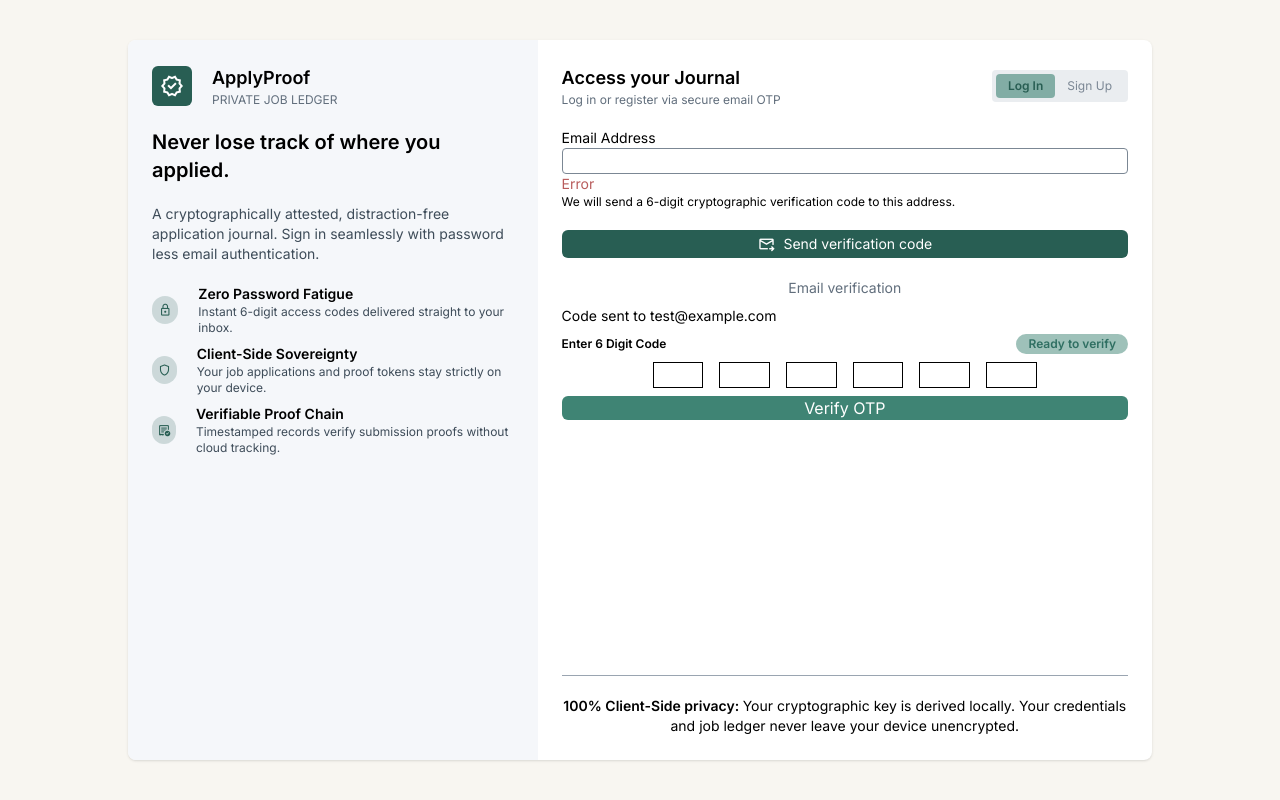
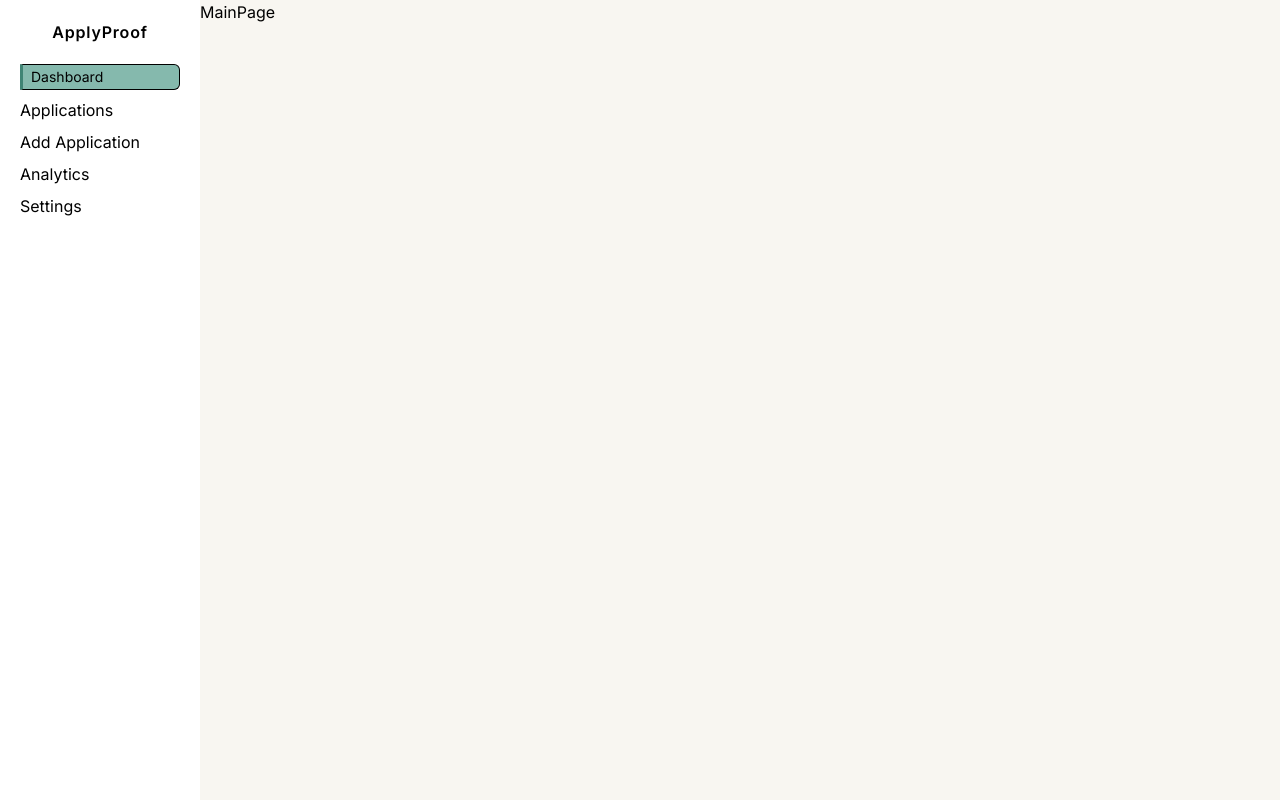
Before and after one commit to Khageswar-M/apply-proof, a React (Vite) app in the folder webApp/: page / in a window 1280 px wide. Built offline with nearby package versions, Linux system fonts and the light colour scheme.

Commit message:
added aside bar

```diff
--- a/webApp/src/App.jsx
+++ b/webApp/src/App.jsx
@@ -1,11 +1,13 @@
 import LandingPage from './components/screens/LandingPageScreen'
 import AuthScreen from './components/screens/AuthScreen'
+import ApplicationsScreen from './components/screens/ApplicationsScreen'
 
 const App = () => {
   return (
     <div className='app-container'>
       {/* <LandingPage/> */}
-      <AuthScreen/>
+      {/* <AuthScreen/> */}
+      <ApplicationsScreen />
     </div>
   )
 }
--- /dev/null
+++ b/webApp/src/components/pages/dashboard/AsidePage.jsx
@@ -0,0 +1,53 @@
+import React, { useState } from 'react'
+
+const TABS = [
+    {
+        id: 1,
+        title: "Dashboard"
+    },
+    {
+        id: 2,
+        title: "Applications"
+    },
+    {
+        id: 3,
+        title: "Add Application"
+    },
+    {
+        id: 4,
+        title: "Analytics"
+    },
+    {
+        id: 5,
+        title: "Settings"
+    }
+]
+
+const AsidePage = () => {
+
+    const [activeTab, setActiveTab] = useState(1);
+
+    return (
+        <div className='aside-container'>
+            <div className='aside-wrapper'>
+                <div className='aside-title'>
+                    <p>ApplyProof</p>
+                </div>
+
+                <ul className='aside-tabs'>
+                    {
+                        TABS.map((tab) => (
+                            <li
+                                id={tab.id}
+                                className={activeTab === tab.id ? 'aside-tabs-active' : ''}
+                                onClick={() => setActiveTab(tab.id)}
+                            >{tab.title}</li>
+                        ))
+                    }
+                </ul>
+            </div>
+        </div>
+    )
+}
+
+export default AsidePage
--- /dev/null
+++ b/webApp/src/components/pages/dashboard/MainPage.jsx
@@ -0,0 +1,9 @@
+import React from 'react'
+
+const MainPage = () => {
+  return (
+    <div>MainPage</div>
+  )
+}
+
+export default MainPage
--- /dev/null
+++ b/webApp/src/components/screens/ApplicationsScreen.jsx
@@ -0,0 +1,18 @@
+import AsidePage from '../pages/dashboard/AsidePage';
+import MainPage from '../pages/dashboard/MainPage';
+
+const ApplicationsScreen = () => {
+  return (
+    <div className='application-container'>
+      <section className='app-left-section'>
+        <AsidePage/>
+      </section>
+
+      <section className='app-right-section'>
+        <MainPage/>
+      </section>
+    </div>
+  )
+}
+
+export default ApplicationsScreen;
--- a/webApp/src/components/screens/Dashboard.jsx
+++ /dev/null
@@ -1,9 +0,0 @@
-import React from 'react'
-
-const Dashboard = () => {
-  return (
-    <div>Dashboard</div>
-  )
-}
-
-export default Dashboard
--- a/webApp/src/index.css
+++ b/webApp/src/index.css
@@ -671,9 +671,48 @@ body {
  }
 
 
-
-
   /* SIGNUP PAGE STYLES */
 
   /* LOGIN PAGE STYLES */
+
+
+
+
+
+
+
+
+
+  /* APPLICATION CONTAINER CONTAINER */
+  .application-container {
+    @apply w-screen h-screen flex flex-row
+  }
+
+  .app-left-section {
+    @apply w-[15%] min-w-[200px] max-w-[300px] shrink-0;
+  }
+
+  .app-right-section {
+    @apply flex-1 min-w-[500px];
+  }
+
+  .aside-container {
+    @apply bg-white h-full flex flex-col p-5 justify-between
+  }
+
+  .aside-wrapper {
+    @apply flex flex-col gap-5
+  }
+
+  .aside-title {
+    @apply text-center font-bold tracking-wider
+  }
+
+  .aside-tabs {
+    @apply flex flex-col gap-2 cursor-pointer
+  }
+
+  .aside-tabs-active {
+    @apply text-sm border px-2 py-0.5 rounded-r-md border-l-3 border-l-primary-500 bg-primary-300
+  }
 }
```
